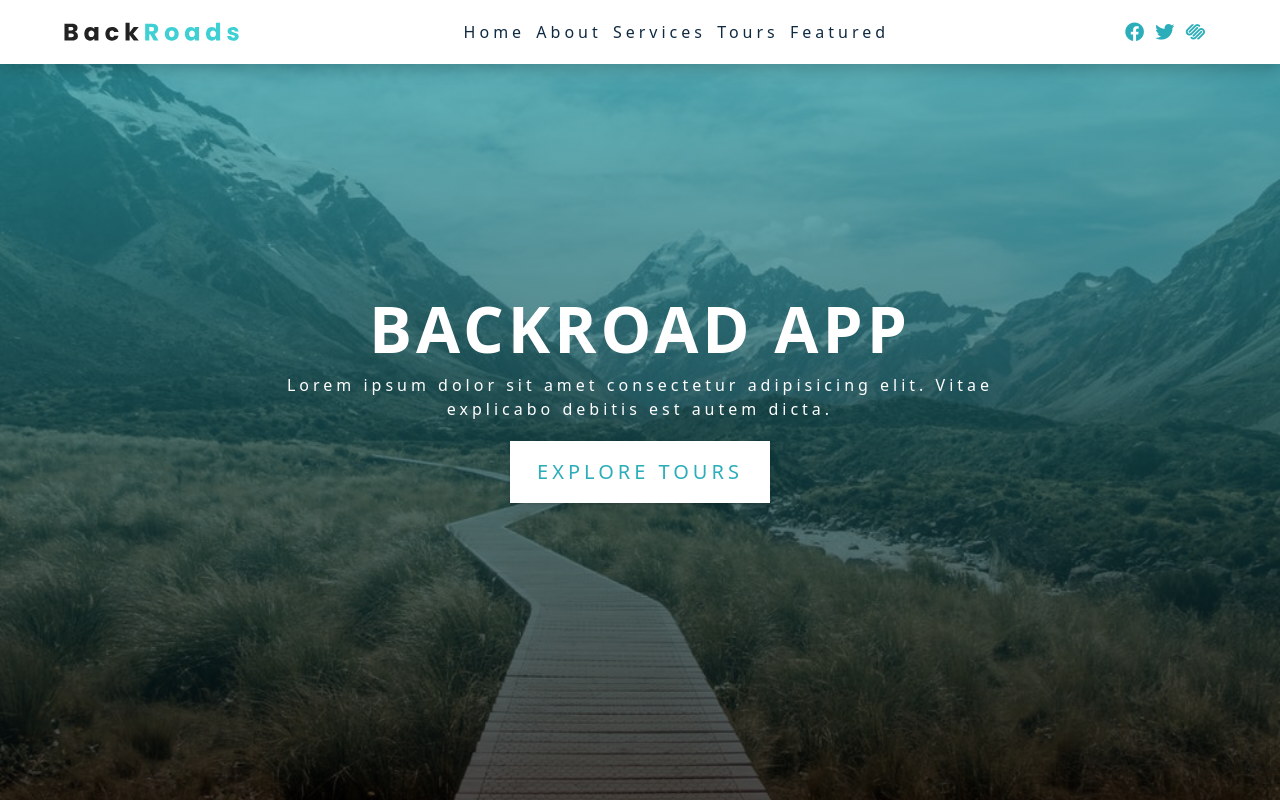
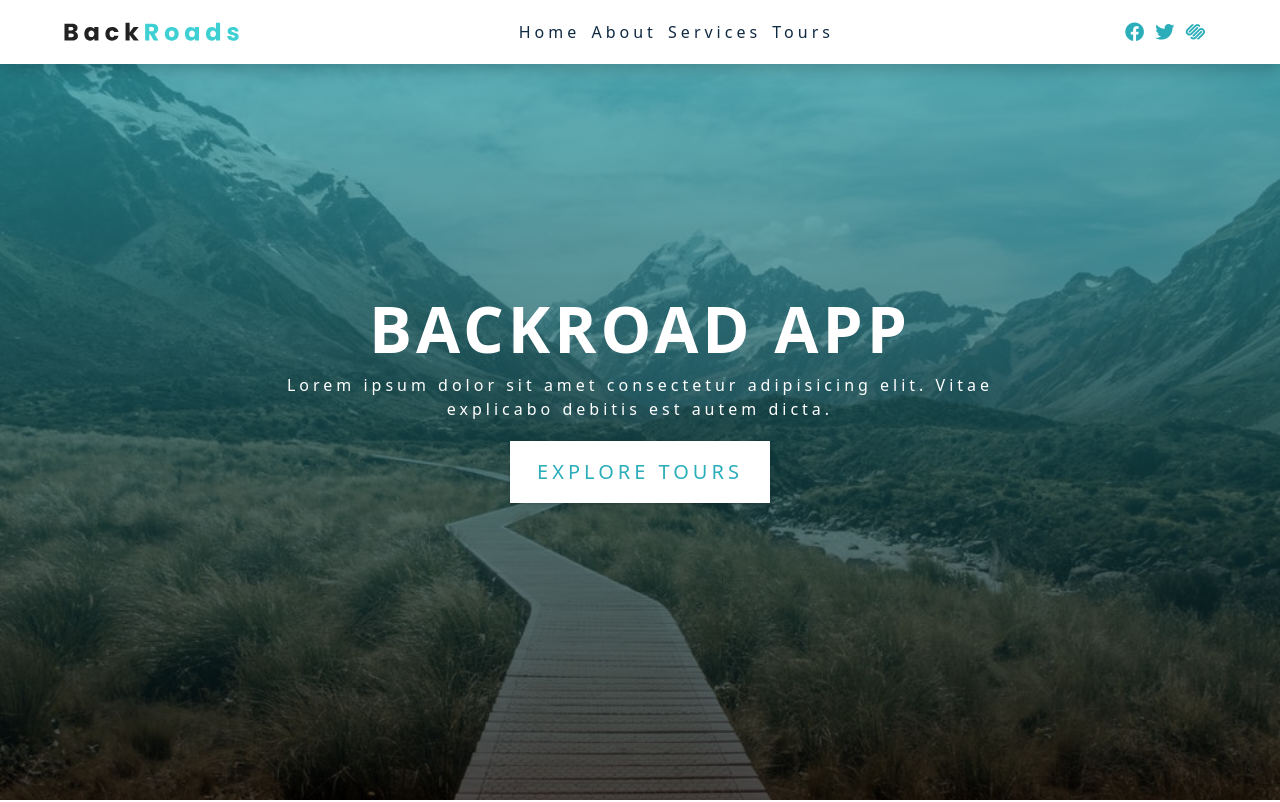
Before and after one commit to AnilC07/backroad, a React (Create React App) app: page / in a window 1280 px wide. Shown: the top 802 px of the page. Built offline with nearby package versions, Linux system fonts and the light colour scheme; the HTML template or start-up script is replaced by a standard one.

Commit message:
replace images

```diff
--- a/src/data.js
+++ b/src/data.js
@@ -1,14 +1,13 @@
-import tour1 from './images/tour1.webp'
-import tour2 from './images/tour2.webp'
-import tour3 from './images/tour3.webp'
-import tour4 from './images/tour4.webp'
+import tour1 from "./images/tour1.webp";
+import tour2 from "./images/tour2.webp";
+import tour3 from "./images/tour3.webp";
+import tour4 from "./images/tour4.webp";
 
 export const pageLinks = [
   { id: 1, href: "#home", text: "Home" },
   { id: 2, href: "#about", text: "About" },
   { id: 3, href: "#services", text: "Services" },
   { id: 4, href: "#tours", text: "Tours" },
-  { id: 5, href: "#featured", text: "featured" },
 ];
 
 export const socialLinks = [
@@ -47,36 +46,43 @@ export const tours = [
     image: tour1,
     date: "august 26th, 2020",
     title: "Tibet Adventure",
-    infos: "Lorem ipsum dolor sit amet, consectetur adipisicing elit. Cumquevitae tempore voluptatum maxime reprehenderit eum quodexercitationem fugit, qui corporis.",
+    infos:
+      "Lorem ipsum dolor sit amet, consectetur adipisicing elit. Cumquevitae tempore voluptatum maxime reprehenderit eum quodexercitationem fugit, qui corporis.",
     location: "china",
-    duration: "6 days",
-    price: "from $2100"
-  },{
+    duration: 6,
+    price: 2100,
+  },
+  {
     id: 2,
     image: tour2,
     date: "october 1th, 2020",
     title: "best of java",
-    infos: "Lorem ipsum dolor sit amet, consectetur adipisicing elit. Cumquevitae tempore voluptatum maxime reprehenderit eum quodexercitationem fugit, qui corporis.",
+    infos:
+      "Lorem ipsum dolor sit amet, consectetur adipisicing elit. Cumquevitae tempore voluptatum maxime reprehenderit eum quodexercitationem fugit, qui corporis.",
     location: "indonesia",
-    duration: "11 days",
-    price: "from $1400"
-  },{
+    duration: 11,
+    price: 1400,
+  },
+  {
     id: 3,
     image: tour3,
     date: "september 15th, 2020",
     title: "explore hong kong",
-    infos: "Lorem ipsum dolor sit amet, consectetur adipisicing elit. Cumquevitae tempore voluptatum maxime reprehenderit eum quodexercitationem fugit, qui corporis.",
+    infos:
+      "Lorem ipsum dolor sit amet, consectetur adipisicing elit. Cumquevitae tempore voluptatum maxime reprehenderit eum quodexercitationem fugit, qui corporis.",
     location: "hong kong",
-    duration: "8 days",
-    price: "from $5000 "
-  },{
+    duration: 8,
+    price: 5000,
+  },
+  {
     id: 4,
     image: tour4,
     date: "december 5th, 2019",
     title: "kenya highlights",
-    infos: "Lorem ipsum dolor sit amet, consectetur adipisicing elit. Cumquevitae tempore voluptatum maxime reprehenderit eum quodexercitationem fugit, qui corporis.",
+    infos:
+      "Lorem ipsum dolor sit amet, consectetur adipisicing elit. Cumquevitae tempore voluptatum maxime reprehenderit eum quodexercitationem fugit, qui corporis.",
     location: "kenya",
-    duration: "20 days",
-    price: "from $3300"
+    duration: 20,
+    price: 3300,
   },
 ];
```
